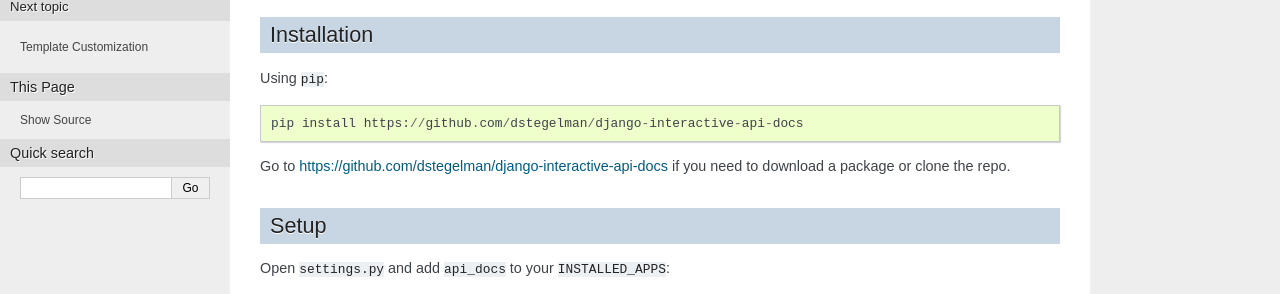
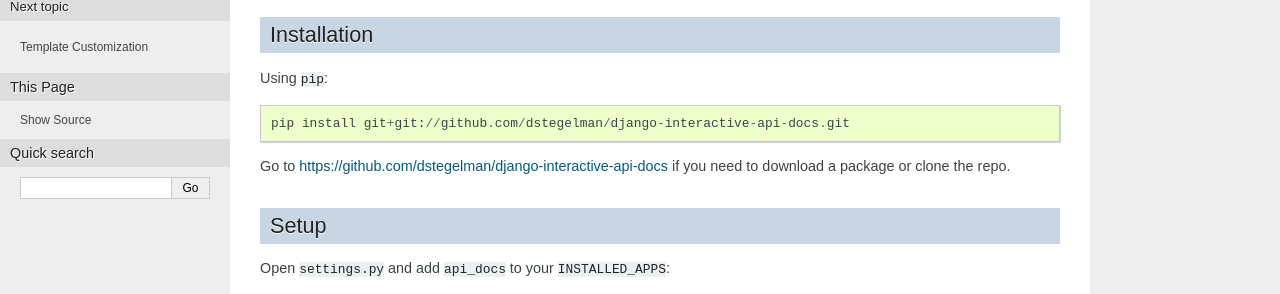
Before and after one commit to kstateome/django-interactive-api-docs, a Sphinx documentation site: the page built from docs/source/installation.rst, in a window 1280 px wide. Shown: the part 277-571 px from the top of the page. Built offline with Sphinx 7.4.7, drawn with Linux system fonts in a browser that asks for light colours; pages that are not in the unit, such as notebooks, are missing from menus.

Commit message:
Docs fix.

```diff
--- a/docs/source/installation.rst
+++ b/docs/source/installation.rst
@@ -17,7 +17,7 @@
 
 Using ``pip``::
 
-    pip install https://github.com/dstegelman/django-interactive-api-docs
+    pip install git+git://github.com/dstegelman/django-interactive-api-docs.git
 
 Go to https://github.com/dstegelman/django-interactive-api-docs if you need to download a package or clone the repo.
 
```
Also changed, not shown: 5 other files.
